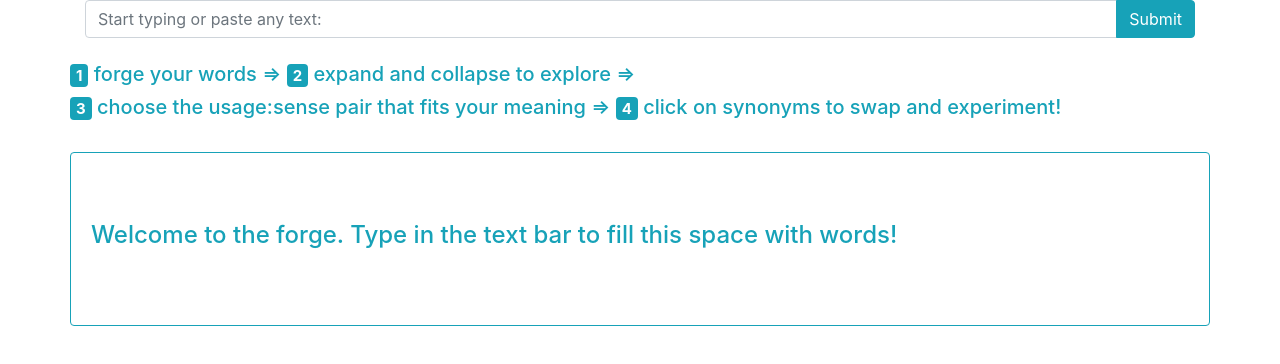
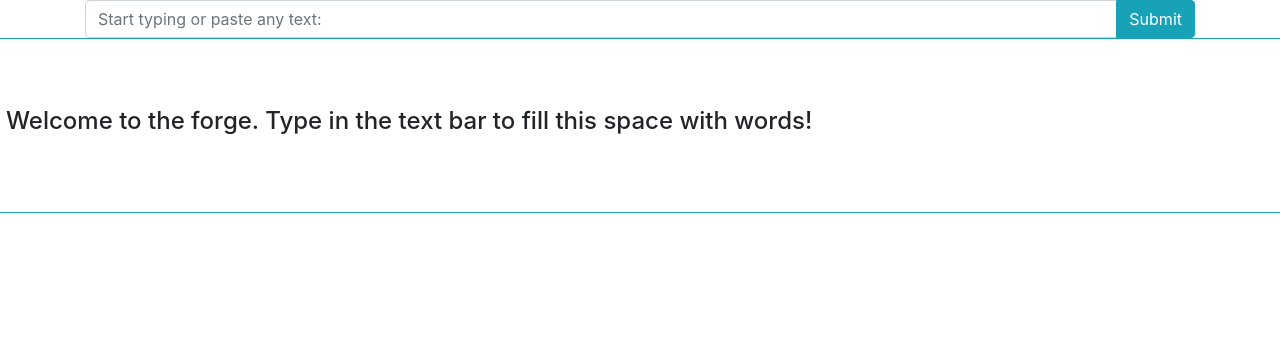
Before and after one commit to emanuelbierman/wordsmith, a React (Create React App) app in the folder client/: page / in a window 1280 px wide. Shown: the top 364 px of the page. Built offline with nearby package versions, Linux system fonts and the light colour scheme.

Commit message:
Create stateless Directions component from directions in WordsContainer

```diff
--- a/client/src/containers/WordsContainer.js
+++ b/client/src/containers/WordsContainer.js
@@ -21,19 +21,9 @@ class WordsContainer extends Component {
       </>;
     }
     return(
-      <Container className="text-info">
-        <br></br>
-        <Row>
-          <h5><Badge color="info">1</Badge> forge your words => <Badge color="info">2</Badge> expand and collapse to explore =></h5>
-        </Row>
-        <Row>
-          <h5><Badge color="info">3</Badge> choose the usage:sense pair that fits your meaning => <Badge color="info">4</Badge> click on synonyms to swap and experiment!</h5>
-        </Row>
-        <br></br>
         <Row xs="auto">
           {wordsContainer}
         </Row>
-      </Container>
     )
   };
 };
```
Also changed, not shown: client/src/components/Directions.js (added, +21 -0 lines).
